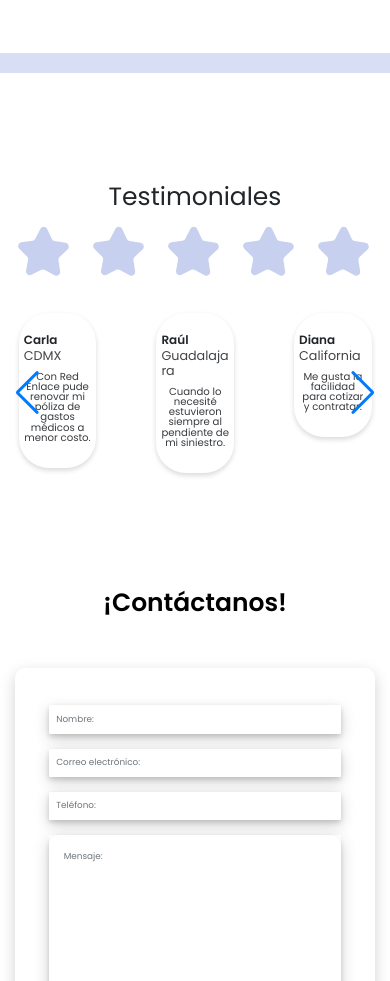
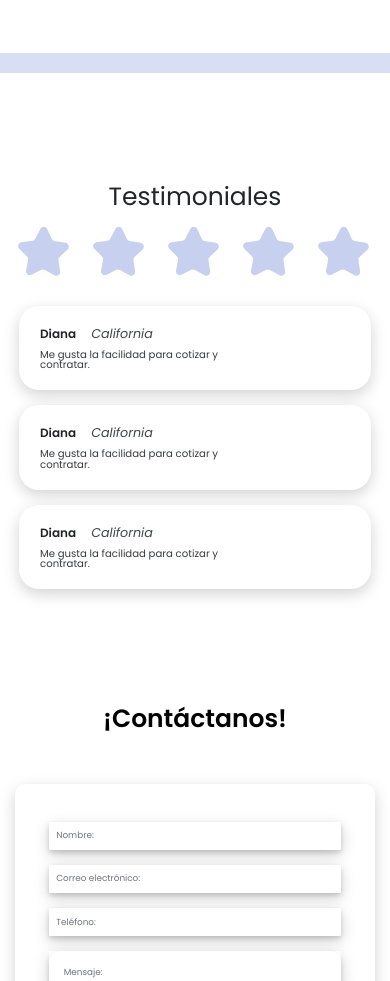
Before and after one commit to Pacyx-Mexico/red-enlace, a React (Vite) app: page / in a window 390 px wide. Shown: the part 3302-4283 px from the top of the page. Built offline with nearby package versions, Linux system fonts and the light colour scheme.

Commit message:
Testimonies mobile version

```diff
--- a/src/components/landing/Testimonies.jsx
+++ b/src/components/landing/Testimonies.jsx
@@ -27,7 +27,7 @@ export const Testimonies = () => {
   ];
   return (
     <TestimonialsSection>
-      <div className="container position-relative">
+      <div className="container position-relative d-none d-md-block">
         <div className="testimonials__title my-4">
           <h2 className="text-center fw-normal lh-sm text-dark">
             Testimoniales
@@ -66,9 +66,9 @@ export const Testimonies = () => {
           {
             <SwiperSlide>
               <div className="testimonials__carousel-bg card border-none shadow position-relative text-dark p-3 pt-xxl-5 px-md-5 mx-5 my-5">
-                <div className="testimonials__user-info my-4 my-lg-5 py-4 d-flex flex-column px-md-3 px-xl-5 gap-xl-5 overflow-auto">
-                  <div className="flex-column px-sm-4 align-items-start justify-content-start flex-shrink-0 overflow-auto">
-                    <div className="text-start text-lg-start ms-lg-3">
+                <div className="testimonials__user-info my-4 my-lg-5 py-4 d-flex flex-column px-md-3 px-xl-5 gap-xl-5">
+                  <div className="flex-column align-items-start justify-content-start flex-shrink-0">
+                    <div className="text-start text-lg-start">
                       <h5 className="mb-1 text-start">
                         Carla
                         <span className="d-block fs-1">CDMX</span>
@@ -76,7 +76,7 @@ export const Testimonies = () => {
                     </div>
                   </div>
                   <div className="mt-4 mt-md-0 mb-3 mb-md-0 px-sm-1 px-xl-2">
-                    <p className="text-center text-sm-start mb-0 px-xxl-4 fs-2 lh-1">
+                    <p className="text-center text-sm-start mb-0 fs-2 lh-1">
                       Con Red Enlace pude renovar mi póliza de gastos médicos a
                       menor costo.
                     </p>
@@ -87,9 +87,9 @@ export const Testimonies = () => {
           }
           <SwiperSlide>
             <div className="testimonials__carousel-bg card border-none shadow position-relative text-dark p-3 pt-xxl-5 px-md-5 mx-5 my-5">
-              <div className="testimonials__user-info my-4 my-lg-5 py-4 d-flex flex-column px-md-3 px-xl-5 gap-xl-5 overflow-auto">
-                <div className="flex-column px-sm-4 align-items-start justify-content-start flex-shrink-0 overflow-auto">
-                  <div className="text-start text-lg-start ms-lg-3">
+              <div className="testimonials__user-info my-4 my-lg-5 py-4 d-flex flex-column px-md-3 px-xl-5 gap-xl-5">
+                <div className="flex-column align-items-start justify-content-start flex-shrink-0">
+                  <div className="text-start text-lg-start">
                     <h5 className="mb-1 text-start">
                       Raúl
                       <span className="d-block fs-1">Guadalajara</span>
@@ -97,7 +97,7 @@ export const Testimonies = () => {
                   </div>
                 </div>
                 <div className="mt-4 mt-md-0 mb-3 mb-md-0 px-sm-1 px-xl-2">
-                  <p className="text-center text-sm-start mb-0 px-xxl-4 fs-2 lh-1">
+                  <p className="text-center text-sm-start mb-0 fs-2 lh-1">
                     Cuando lo necesité estuvieron siempre al pendiente de mi
                     siniestro.
                   </p>
@@ -107,9 +107,9 @@ export const Testimonies = () => {
           </SwiperSlide>
           <SwiperSlide>
             <div className="testimonials__carousel-bg card border-none shadow position-relative text-dark p-3 pt-xxl-5 px-md-5 mx-5 my-5">
-              <div className="testimonials__user-info my-4 my-lg-5 py-4 d-flex flex-column px-md-3 px-xl-5 gap-xl-5 overflow-auto">
-                <div className="flex-column px-sm-4 align-items-start justify-content-start flex-shrink-0 overflow-auto">
-                  <div className="text-start text-lg-start ms-lg-3">
+              <div className="testimonials__user-info my-4 my-lg-5 py-4 d-flex flex-column px-md-3 px-xl-5 gap-xl-5">
+                <div className="flex-column align-items-start justify-content-start flex-shrink-0">
+                  <div className="text-start text-lg-start">
                     <h5 className="mb-1 text-start">
                       Diana
                       <span className="d-block fs-1">California</span>
@@ -117,7 +117,7 @@ export const Testimonies = () => {
                   </div>
                 </div>
                 <div className="mt-4 mt-md-0 mb-3 mb-md-0 px-sm-1 px-xl-2">
-                  <p className="text-center text-sm-start mb-0 px-xxl-4 fs-2 lh-1">
+                  <p className="text-center text-sm-start mb-0 fs-2 lh-1">
                     Me gusta la facilidad para cotizar y contratar.
                   </p>
                 </div>
@@ -125,6 +125,86 @@ export const Testimonies = () => {
             </div>
           </SwiperSlide>
         </Swiper>
+      </div>
+
+      <div className="container position-relative d-md-none">
+        <div className="testimonials__title my-4">
+          <h2 className="text-center fw-normal lh-sm text-dark">
+            Testimoniales
+          </h2>
+          <div className="d-flex flex-row justify-content-center">
+            <div className="m-4">
+              <StarIcon />
+            </div>
+            <div className="m-4">
+              <StarIcon />
+            </div>
+            <div className="m-4">
+              <StarIcon />
+            </div>
+            <div className="m-4">
+              <StarIcon />
+            </div>
+            <div className="m-4">
+              <StarIcon />
+            </div>
+          </div>
+        </div>
+
+        <div className="testimonials__carousel-bg card border-none shadow-lg position-relative text-dark p-3 mx-5 my-5">
+          <div className="testimonials__user-info my-4 py-4 d-flex flex-column px-5">
+            <div className="flex-column ps-1 align-items-start justify-content-start flex-shrink-0">
+              <div className="text-start">
+                <h5 className="mb-1 text-start fw-semibold">
+                  Diana
+                  <span className="ms-5 fs-1 fst-italic fw-medium">California</span>
+                </h5>
+              </div>
+            </div>
+            <div className="mt-4 ps-1">
+              <p className="mb-0 fs-2 lh-1">
+                Me gusta la facilidad para cotizar y< br></br>contratar.
+              </p>
+            </div>
+          </div>
+        </div>
+
+        <div className="testimonials__carousel-bg card border-none shadow-lg position-relative text-dark p-3 mx-5 my-5">
+          <div className="testimonials__user-info my-4 py-4 d-flex flex-column px-5">
+            <div className="flex-column ps-1 align-items-start justify-content-start flex-shrink-0">
+              <div className="text-start">
+                <h5 className="mb-1 text-start fw-semibold">
+                  Diana
+                  <span className="ms-5 fs-1 fst-italic fw-medium">California</span>
+                </h5>
+              </div>
+            </div>
+            <div className="mt-4 ps-1">
+              <p className="mb-0 fs-2 lh-1">
+                Me gusta la facilidad para cotizar y< br></br>contratar.
+              </p>
+            </div>
+          </div>
+        </div>
+
+        <div className="testimonials__carousel-bg card border-none shadow-lg position-relative text-dark p-3 mx-5 my-5">
+          <div className="testimonials__user-info my-4 py-4 d-flex flex-column px-5">
+            <div className="flex-column ps-1 align-items-start justify-content-start flex-shrink-0">
+              <div className="text-start">
+                <h5 className="mb-1 text-start fw-semibold">
+                  Diana
+                  <span className="ms-5 fs-1 fst-italic fw-medium">California</span>
+                </h5>
+              </div>
+            </div>
+            <div className="mt-4 ps-1">
+              <p className="mb-0 fs-2 lh-1">
+                Me gusta la facilidad para cotizar y< br></br>contratar.
+              </p>
+            </div>
+          </div>
+        </div>
+
       </div>
     </TestimonialsSection>
   );
@@ -152,4 +232,10 @@ const TestimonialsSection = styled.section`
     font-weight: 400;
     opacity: 0.85;
   }
+
+  @media (max-width: 768px) {
+    .testimonials__carousel-bg {
+      border-radius: 4rem;
+    }
+  }
 `;
```
